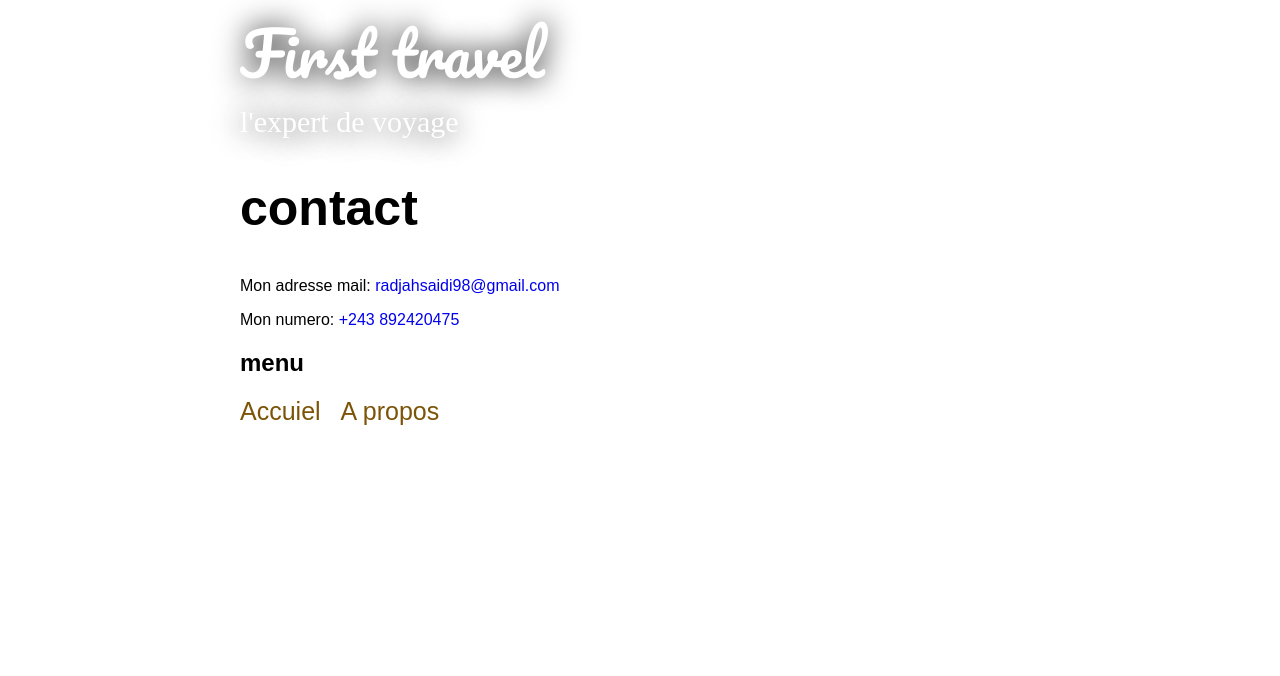
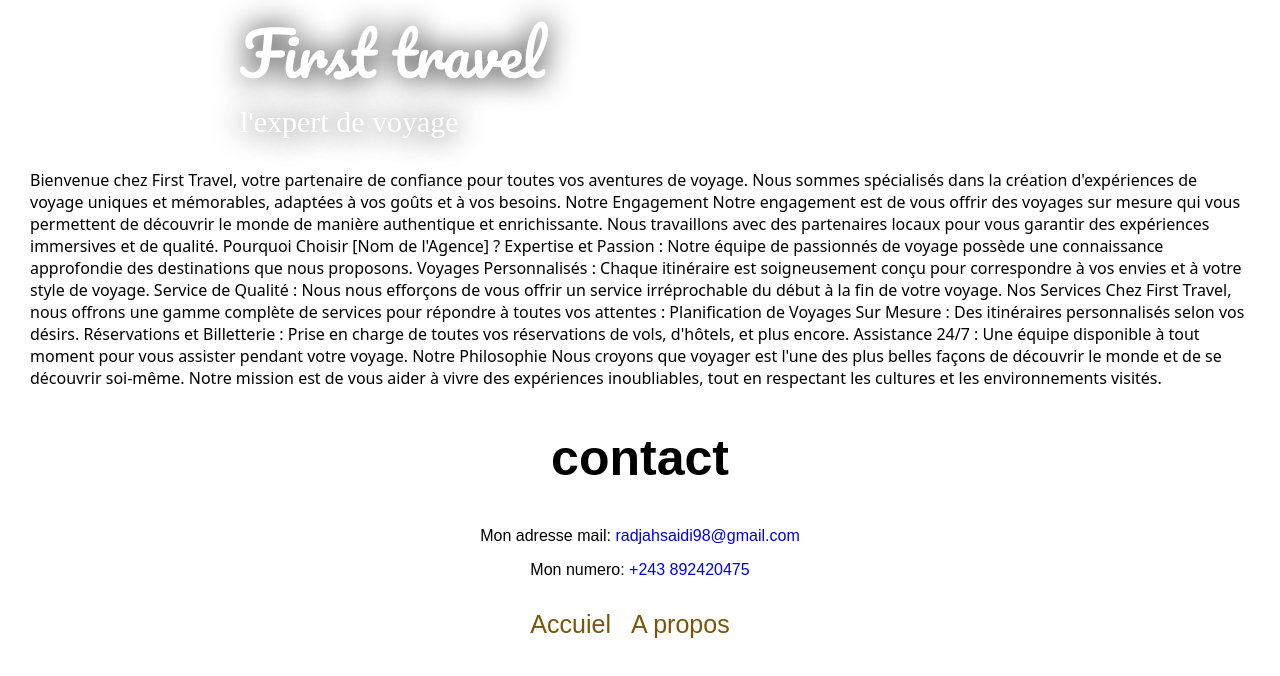
Before and after one commit to mrsaidi0/monsite, a plain HTML site: page apropos.html in a window 1280 px wide. Drawn offline with Linux system fonts and the light colour scheme.

Commit message:
Add files via upload

```diff
--- a/apropos.html
+++ b/apropos.html
@@ -18,16 +18,44 @@
              First travel
                 <span class="slogan">  l'expert de voyage</span>
             </header>
-            <section >
+        </section >
+                <section class=" marge ">
+
+
+
+Bienvenue chez First Travel, votre partenaire de confiance pour toutes vos aventures de voyage. Nous sommes spécialisés dans la création d'expériences de voyage uniques et mémorables, adaptées à vos goûts et à vos besoins.
+
+Notre Engagement
+Notre engagement est de vous offrir des voyages sur mesure qui vous permettent de découvrir le monde de manière authentique et enrichissante. Nous travaillons avec des partenaires locaux pour vous garantir des expériences immersives et de qualité.
+
+    Pourquoi Choisir [Nom de l'Agence] ?
+    Expertise et Passion : Notre équipe de passionnés de voyage possède une connaissance approfondie des destinations que nous proposons.
+
+    Voyages Personnalisés : Chaque itinéraire est soigneusement conçu pour correspondre à vos envies et à votre style de voyage.
+
+    Service de Qualité : Nous nous efforçons de vous offrir un service irréprochable du début à la fin de votre voyage.
+
+    Nos Services
+    Chez First Travel, nous offrons une gamme complète de services pour répondre à toutes vos attentes :
+
+    Planification de Voyages Sur Mesure : Des itinéraires personnalisés selon vos désirs.
+
+    Réservations et Billetterie : Prise en charge de toutes vos réservations de vols, d'hôtels, et plus encore.
+
+    Assistance 24/7 : Une équipe disponible à tout moment pour vous assister pendant votre voyage.
+
+    Notre Philosophie
+    Nous croyons que voyager est l'une des plus belles façons de découvrir le monde et de se découvrir soi-même. Notre mission est de vous aider à vivre des expériences inoubliables, tout en respectant les cultures et les environnements visités.
+
+                </section>
+                <section class="informations">
                 <h1 class="h1"> contact</h1>
                 <p>Mon adresse mail: <a href="mailto:radjahsaidi98@gmail.com">radjahsaidi98@gmail.com </a></p>
                 <p>Mon numero: <a href="tel:=243 892420475">+243 892420475</a></p>
+                    </section>
 
 
-        <nav>
-            <h2 class=>menu</h2>
-            </section>
-            <nav>
+            <nav class="footmarge">
                 <ul>
                     <li><a href="index.html"class="font">Accuiel</a></li>
                     <li><a href="apropos.html" class="font">A propos</li>
--- a/design/style.css
+++ b/design/style.css
@@ -1,12 +1,18 @@
 
 
+.informations{
+    text-align: center;
+}
+.footmarge{
+display: flex;
+align-items: center;
+flex-direction: column;
+}
 
-
-
-/*.info{
-    display: flex;
-
-}*/
+.marge{
+margin: 30px;
+font-family:system-ui, -apple-system, BlinkMacSystemFont, 'Segoe UI', Roboto, Oxygen, Ubuntu, Cantarell, 'Open Sans', 'Helvetica Neue', sans-serif
+}
 
 .vide{
 
@@ -21,7 +27,7 @@
 }
 .color{
     color: darkorange;
-    font-size: 25px;
+    font-size: 20px;
 }
 /*.inline{
     display: flex;
@@ -104,7 +110,7 @@ h1{font-size: 50px;
 
 }
 .h1{
-    text-align: left;
+    text-align: center;
 }
 
 
```
Also changed, not shown: index.html (+6 -0 lines).
